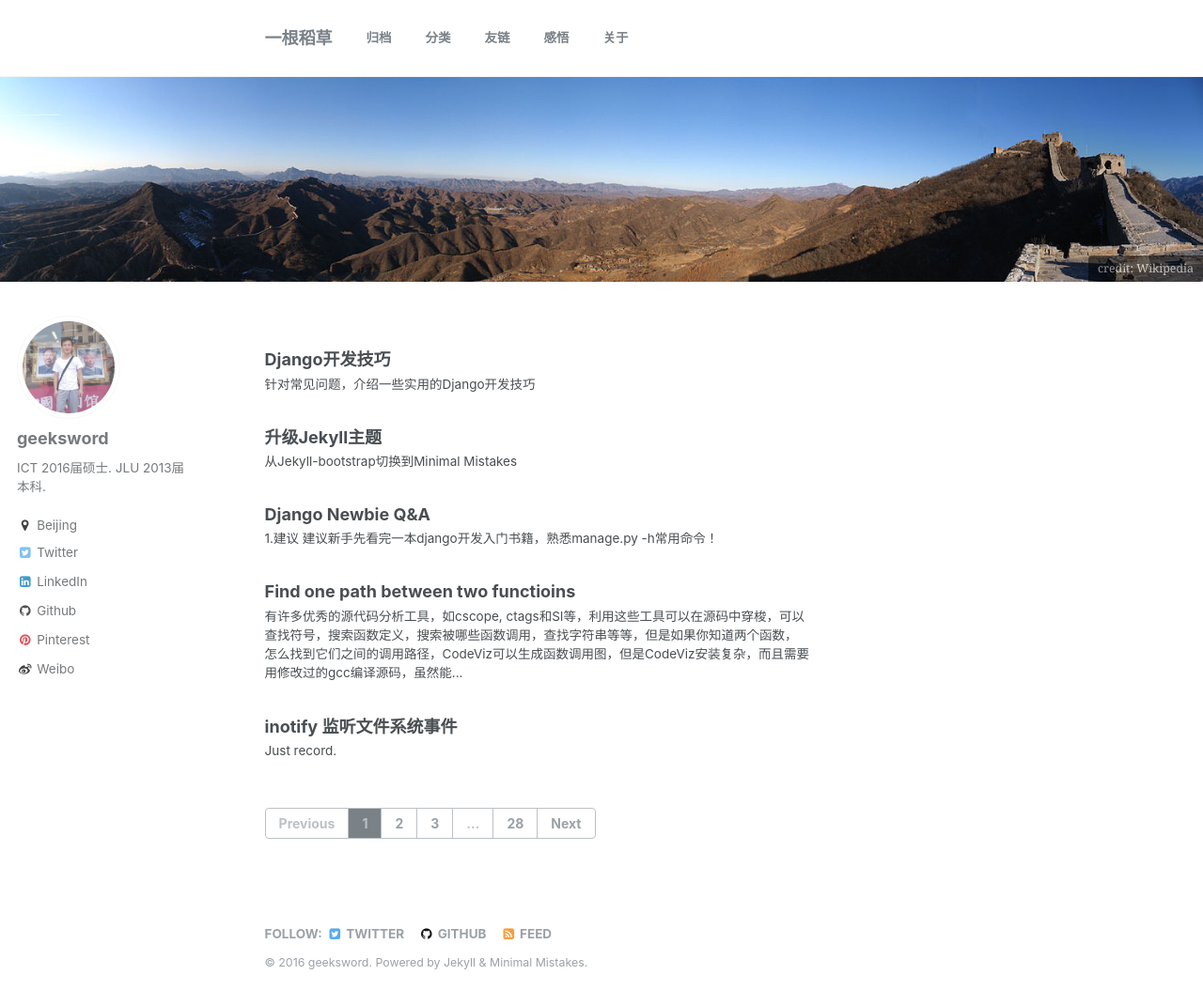
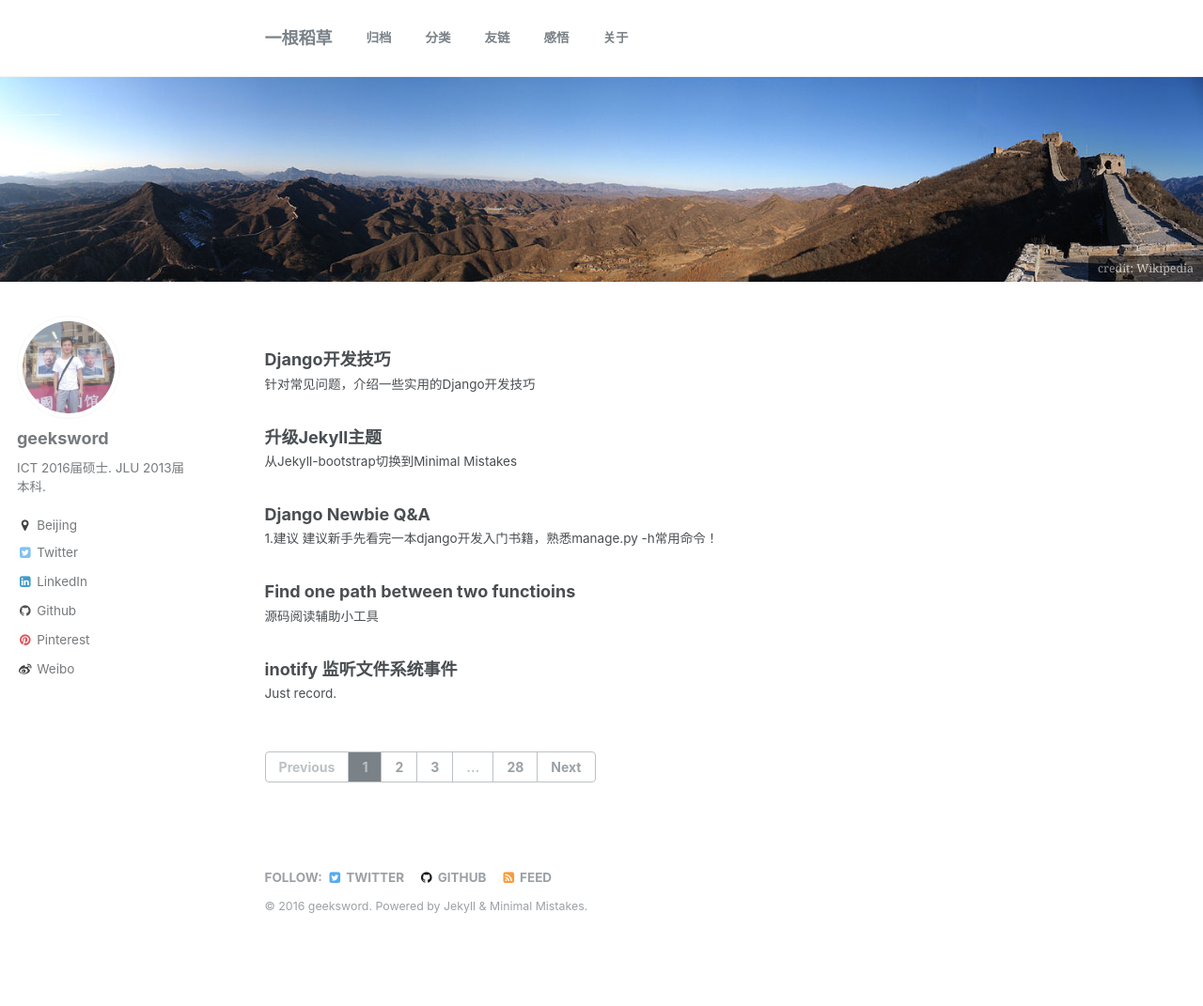
Before and after one commit to onestraw/onestraw.github.io, a Jekyll site: the page built from index.html, in a window 1280 px wide and 1089 px high. Shown: the top 1071 px of the window at 94% size. Built offline with Jekyll 4.4.1, drawn with Linux system fonts in a browser that asks for light colours; the list of posts is cut into pages by our own code.

Commit message:
add excerpt

```diff
--- a/_posts/2015/2015-10-27-function-call-path.md
+++ b/_posts/2015/2015-10-27-function-call-path.md
@@ -3,6 +3,7 @@ layout: single
 author_profile: true
 comments: true
 title: Find one path between two functioins
+excerpt: "源码阅读辅助小工具"
 tagline:
 category: Python
 tags : [Python, Linux]
```
